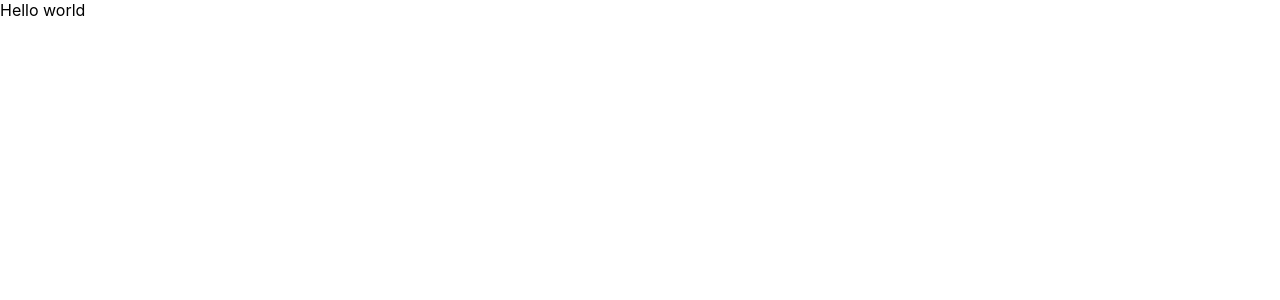
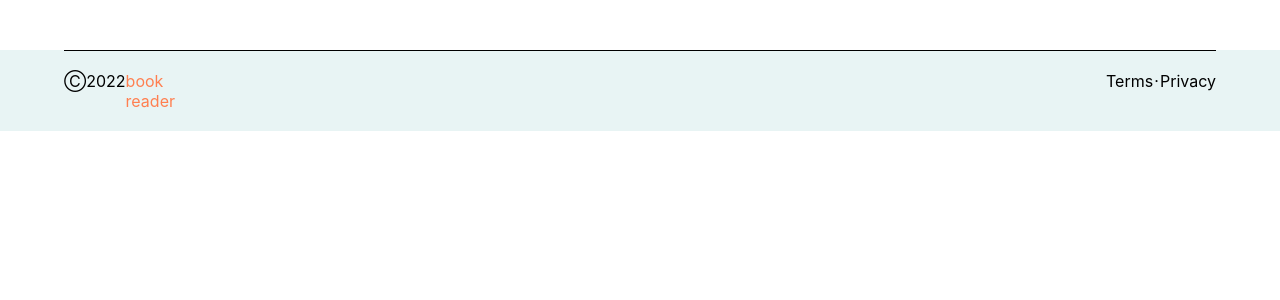
Before and after one commit to JolyGolfqw/santeptar-frontend, a React (Create React App) app: page / in a window 1280 px wide. Shown: the top 300 px of the page. Built offline with nearby package versions, Linux system fonts and the light colour scheme.

Commit message:
сделаем

```diff
--- a/src/App.js
+++ b/src/App.js
@@ -1,7 +1,10 @@
+import Footer from "./components/Footer/Footer";
+import WhileReadingCard from "./components/WhileReading/WhileReading";
+
 function App() {
   return (
     <div className="App">
-      Hello world
+      < Footer />
     </div>
   );
 }
--- a/src/components/Footer/Footer.jsx
+++ b/src/components/Footer/Footer.jsx
@@ -0,0 +1,23 @@
+import React from "react";
+import styles from "./style.module.css";
+
+const Footer = () => {
+  return (
+    <div className={styles.footer}>
+      <div className={styles.footer_content}>
+        <div className={styles.leftData}>
+          <div >Ⓒ2022</div>
+          <span className={styles.footerTextleft}>book reader</span>
+        </div>
+
+        <div className={styles.rightData}>
+          <span>Terms</span>
+          <span>·</span>
+          <span >Privacy</span>
+        </div>
+      </div>
+    </div>
+  );
+};
+
+export default Footer;
--- /dev/null
+++ b/src/components/Footer/style.module.css
@@ -0,0 +1,31 @@
+.footer{
+    width: 100%;
+    background-color: rgb(232, 244, 244);
+    margin-top: 50px;
+}
+.footer_content {
+    border-top: 1px solid;
+    width: 90%;
+    display: flex;
+    justify-content: space-between;
+    margin: auto;
+    padding: 20px 0;
+
+}
+
+.leftData{
+    display: flex;
+    width: 150px;
+justify-content: space-between;
+}
+
+.rightData{
+    display: flex;
+    width: 110px;
+justify-content: space-between;
+
+}
+
+.footerTextleft{
+    color: coral;
+}
--- /dev/null
+++ b/src/components/WhileReading/WhileReading.jsx
@@ -0,0 +1,31 @@
+import styles from "./style.module.css";
+import React from "react";
+
+const WhileReadingCard = () => {
+  return (
+    <>
+      <div className={styles.card}>
+        <div className={styles.image}>
+          <img
+            className={styles.image}
+            src="https://s0.rbk.ru/v6_top_pics/media/img/3/16/755954419776163.jpg"
+            alt="img"
+          ></img>
+        </div>
+        <div className={styles.descWrapper}>
+          <div className={styles.authorName}>Брайн Силвер</div>
+          <div className={styles.description}>
+          А лидер ты или нет зависит от того чья мерила нормы является актуальной и
+           используемой всеми, а не от того что мужчина ты в семье или называешься императором в империи.
+          </div>
+
+          <div className={styles.btnRead}>
+            <button className={styles.btn}>Читать</button>
+          </div>
+        </div>
+      </div>
+    </>
+  );
+};
+
+export default WhileReadingCard;
--- /dev/null
+++ b/src/components/WhileReading/style.module.css
@@ -0,0 +1,75 @@
+
+.image {
+  width: 200px;
+  margin-right: 15px;
+}
+
+.card {
+  display: flex;
+  align-items: flex-end;
+  width: 500px;
+  margin: auto;
+}
+
+.description {
+  margin-bottom: 10px;
+  border-bottom: 1px solid black;
+  font-weight: 300;
+  font-size: 15px;
+  padding-bottom: 15px;
+}
+
+.authorName {
+  margin-bottom: 10px;
+  font-size: 25px;
+  font-weight: 600;
+}
+.btnRead {
+  margin-left: 70px;
+  border-radius: 4px;
+}
+
+.btn {
+  width: 110px;
+  height: 35px;
+  font-size: 23px;
+  cursor: pointer;
+  border: none;
+  outline: none;
+  background: transparent;
+  color: rgb(0, 0, 0);
+  font-size: 18px;
+  position: relative;
+  transition: all 0.5s;
+  z-index: 1;
+  border-radius: 4px;
+}
+
+button::before {
+  border-radius: 4px;
+  content: "";
+  position: absolute;
+  top: 0;
+  left: 0;
+  width: 5px;
+  height: 100%;
+  background-color: rgba(90, 48, 2, 0.865);
+  z-index: -1;
+  transition: all 0.5s;
+}
+
+button:hover::before {
+  width: 100%;
+}
+
+button:hover {
+  color: rgb(240, 230, 230);
+}
+
+button:active:before {
+  background: #b9b9b9;
+}
+
+.descWrapper {
+    width: 250px;
+}
```
Also changed, not shown: src/components/Categories/Category/category.module.css (line endings or trailing spaces).
